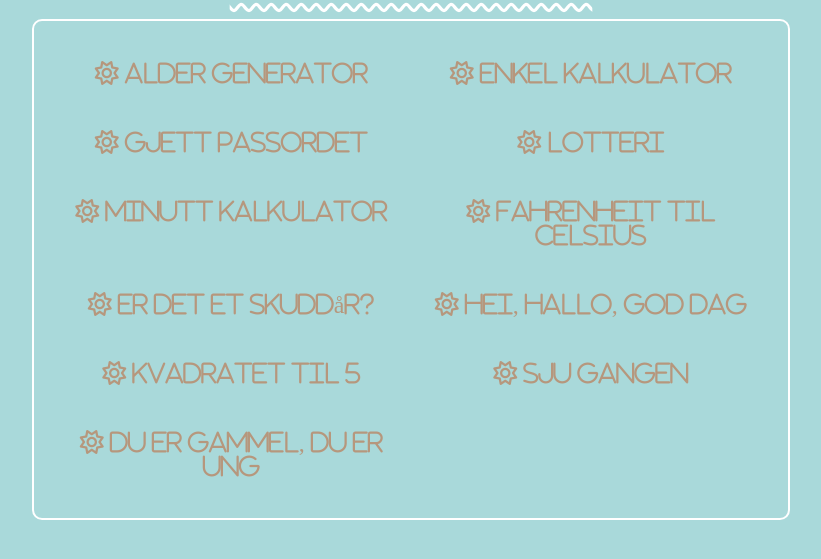
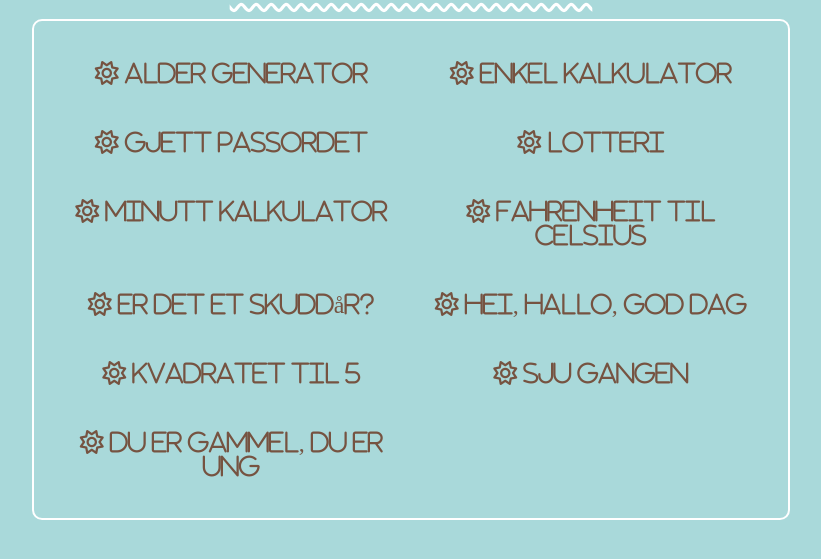
Before and after one commit to MarianneSH/IT-1-22-23, a plain HTML site: page JavaScriptOppgaver/index.html in a window 1280 px wide. Shown: the part 61-620 px from the top of the page, without its empty margins (229-1050 px from the left). Drawn offline with Linux system fonts and the light colour scheme.

Commit message:
Update styleandre.css

```diff
--- a/JavaScriptOppgaver/styleandre.css
+++ b/JavaScriptOppgaver/styleandre.css
@@ -6,9 +6,6 @@
     justify-content: space-between;
     text-align: center;
     grid-template-columns: repeat(auto-fit, minmax(300px, 1fr));
-
-
-
 }
 
 #border {
@@ -25,8 +22,7 @@
 a{
     text-decoration: none;
     padding: 10px;
-    color: #b6977d;
-
+    color: #765341;
     font-size: x-large;
     margin: 10px;
     flex-grow: 1;
@@ -44,15 +40,11 @@ a{
 .meny {display: grid;
     flex-wrap: wrap;
 
-
-    grid-template-columns: repeat(3, 1fr);
-
 }
 
 .wobbly {
     text-decoration-line: underline;
     text-decoration-style: wavy;
     text-decoration-color: white;
-
     text-underline-offset: 13px;
   }
```
